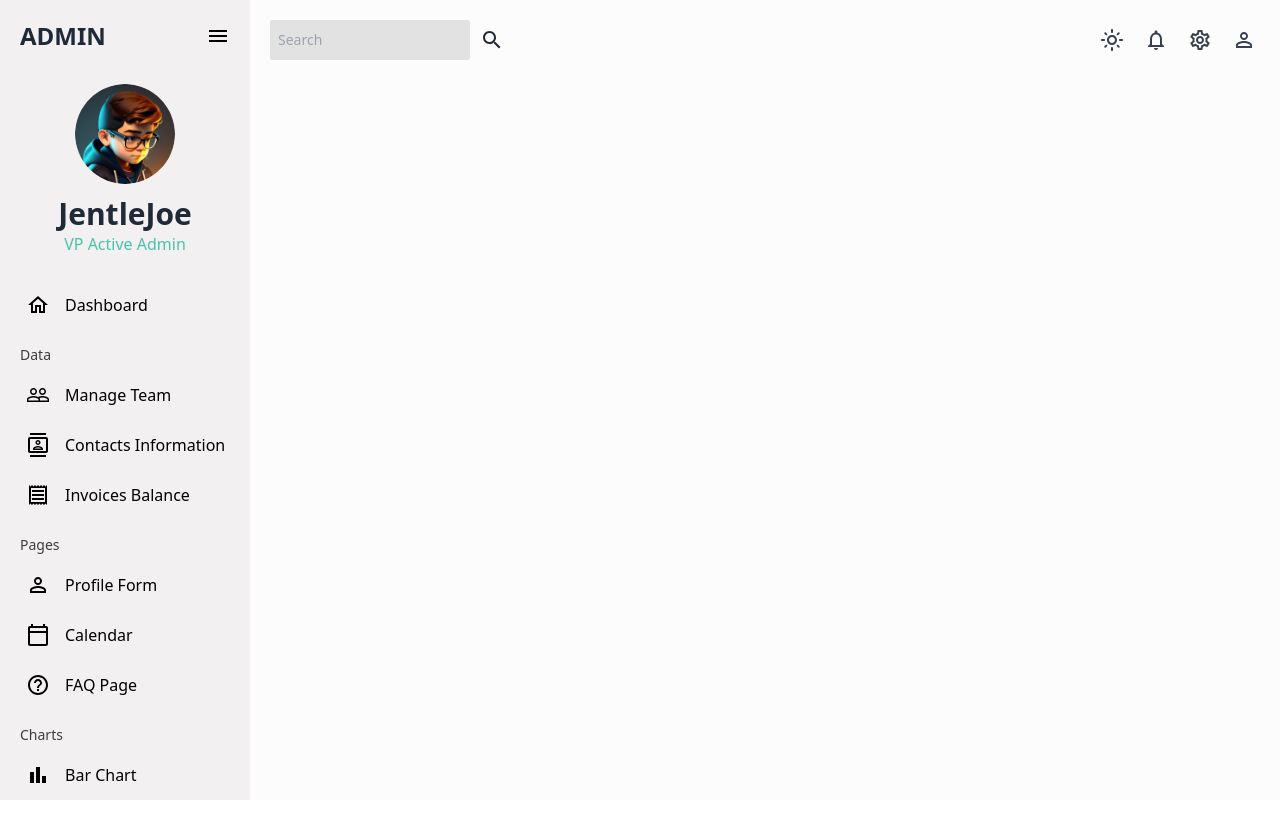
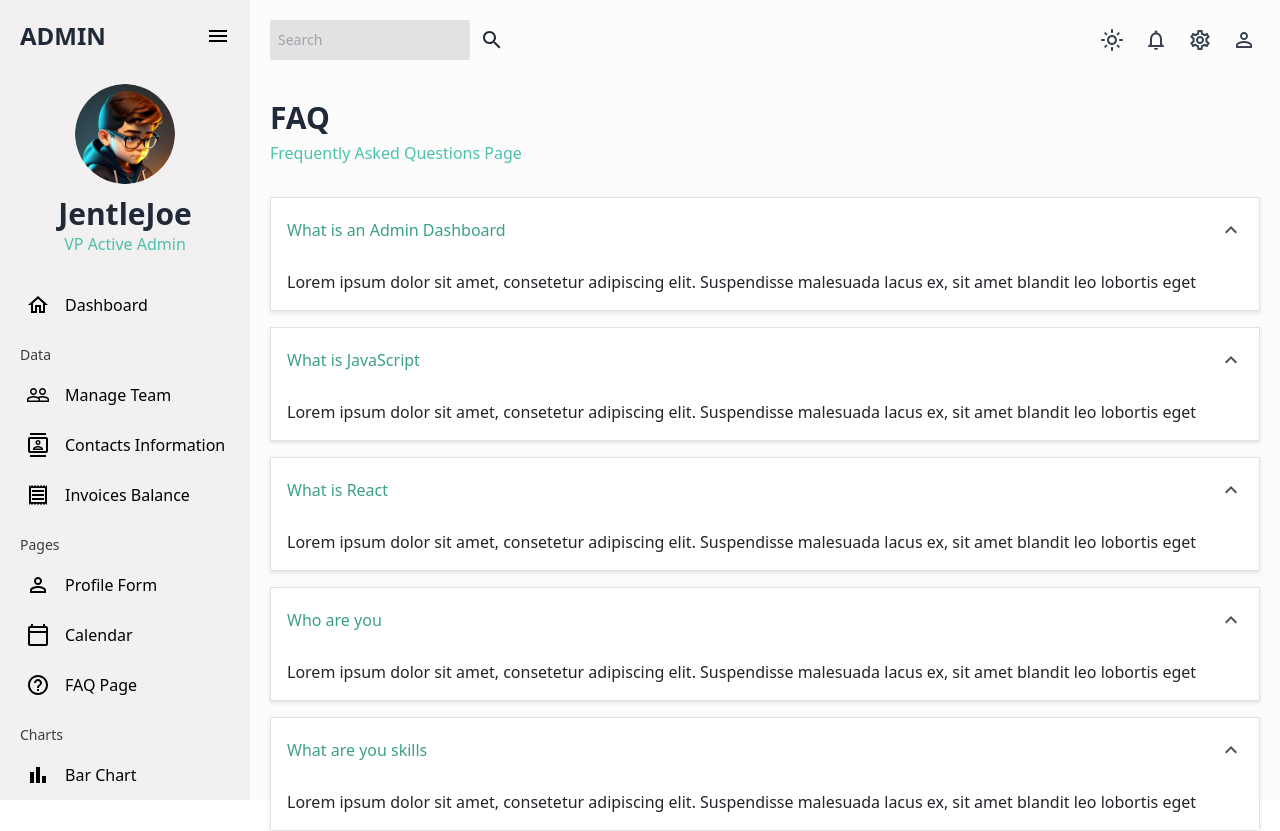
Before and after one commit to JentleJoe/react-admin, a React (Vite) app: page /faq in a window 1280 px wide. Before the commit the page ends 800 px from the top, so only its background shows below. Built offline with nearby package versions, Linux system fonts and the light colour scheme.

Commit message:
made updates and completed faq page

```diff
--- a/src/App.jsx
+++ b/src/App.jsx
@@ -2,7 +2,7 @@ import { Topbar, Sidebar } from "./scenes/global"
 import { useTheme } from "./theme/ThemeContext"
 import { Route, Routes } from "react-router-dom"
 import { Dashboard } from "./scenes/dashboard"
-import { Team, Contacts, Invoices, Form, Calendar } from "./scenes"
+import { Team, Contacts, Invoices, Form, Calendar, Faq } from "./scenes"
 import { Alert } from "./components"
 import { useState } from "react"
 
@@ -55,6 +55,7 @@ function App() {
           <Route path="/invoices" element={<Invoices />} />
           <Route path="/form" element={<Form setAlert={handleAlert} />} />
           <Route path="/calendar" element={<Calendar />} />
+          <Route path="/faq" element={<Faq />} />
         </Routes>
       </main>
     </div>
--- a/src/components/Alert.jsx
+++ b/src/components/Alert.jsx
@@ -1,4 +1,8 @@
+import { useTheme } from "../theme/ThemeContext"
+
 const Alert = ({text, color}) => {
+
+    //Use text color modes
   return (
     <div title='alertbox' className='dialogbx-container'>
         <div className={`dialogbx ${color}`}>{text}</div>
--- a/src/components/Header.jsx
+++ b/src/components/Header.jsx
@@ -6,7 +6,7 @@ const Header = ({ title, subtitle }) => {
   return (
     <div className={`mb-8 mt-10`}>
         <h2 className={`font-bold ${theme.text} text-3xl sm:mb-[5px] `}>{title}</h2>
-        <h2 className={`text-[#4CC2AC] `}>{subtitle}</h2>
+        <h2 className={`text-[#4CC2AC] font-medium `}>{subtitle}</h2>
     </div>
   )
 }
--- a/src/scenes/calendar/Calendar.jsx
+++ b/src/scenes/calendar/Calendar.jsx
@@ -43,12 +43,13 @@ const Calendar = () => {
     <div>
         <Header title='CALENDAR' subtitle='Full Calendar Interactive Page' />
         <div className="flex justify-between">
-            <div className="md:mr-5 mr-3 sm:p-4 p-2 rounded-[4px] flex flex-col items-center max-w-[15vw]" style={theme.calendarSidebar}>
+            <div className="min-w-[80px] md:mr-5 mr-3 max-[500px]:p-1 lg:p-4 p-2 rounded-[4px]
+            flex flex-col items-center max-w-[15vw]" style={theme.calendarSidebar}>
                 {/* CALENDAR SIDEBAR */}
                 <h3 className="font-medium max-sm:text-sm mb-4">Events</h3>
                 {
                     currentEvents.map((event) => (
-                        <div key={event.id} className="max-sm:text-xs sm:text-sm md:text-base flex flex-wrap items-center mb-2  rounded-sm bg-[#4cceac] p-2">
+                        <div key={event.id} className="max-[500px]:text-[8px] max-sm:text-xs sm:text-sm md:text-base flex flex-wrap items-center mb-2  rounded-sm bg-[#4cceac] p-2">
                             <h4>{event.title}</h4>
                             <p>
                             {
--- /dev/null
+++ b/src/scenes/faq/Faq.jsx
@@ -0,0 +1,58 @@
+import { Header } from "../../components";
+import { Accordion, AccordionSummary, AccordionDetails } from "@mui/material";
+import { ExpandMore } from "@mui/icons-material";
+import { useTheme } from "../../theme/ThemeContext";
+
+const Faq = () => {
+   const { theme } = useTheme()
+
+   const faqs = [
+    {
+        question: 'What is an Admin Dashboard',
+        answer: `Lorem ipsum dolor sit amet, consetetur adipiscing elit. Suspendisse
+                malesuada lacus ex, sit amet blandit leo lobortis eget`,
+    },
+    {
+        question: 'What is JavaScript',
+        answer: `Lorem ipsum dolor sit amet, consetetur adipiscing elit. Suspendisse
+                malesuada lacus ex, sit amet blandit leo lobortis eget`,
+    },
+    {
+        question: 'What is React',
+        answer: `Lorem ipsum dolor sit amet, consetetur adipiscing elit. Suspendisse
+                malesuada lacus ex, sit amet blandit leo lobortis eget`,
+    },
+    {
+        question: 'Who are you',
+        answer: `Lorem ipsum dolor sit amet, consetetur adipiscing elit. Suspendisse
+                malesuada lacus ex, sit amet blandit leo lobortis eget`,
+    },
+    {
+        question: 'What are you skills',
+        answer: `Lorem ipsum dolor sit amet, consetetur adipiscing elit. Suspendisse
+                malesuada lacus ex, sit amet blandit leo lobortis eget`,
+    },
+   ]
+
+  return (
+    <div>
+        <Header title="FAQ" subtitle='Frequently Asked Questions Page' />
+
+        {
+            faqs.map((faq, index) => (
+                <Accordion defaultExpanded sx={theme.accordion} key={index}>
+                    <AccordionSummary expandIcon={<ExpandMore />}
+                    sx={theme.accordionSummary}>
+                        <h5 className={` text-[#3B9F8A]`}>{faq.question}</h5>
+                    </AccordionSummary>
+                    <AccordionDetails sx={theme.accordionDetails}>
+                        <p>{faq.answer}</p>
+                    </AccordionDetails>
+                </Accordion>
+            ))
+        }
+    </div>
+  )
+}
+
+export default Faq
--- a/src/scenes/index.js
+++ b/src/scenes/index.js
@@ -4,6 +4,7 @@ import Contacts from './contacts/Contacts'
 import Invoices from './invoices/Invoices'
 import Form from './form/Form'
 import Calendar from './calendar/Calendar'
+import Faq from './faq/Faq'
 
 export {
     Topbar,
@@ -13,4 +14,5 @@ export {
     Invoices,
     Form,
     Calendar,
+    Faq,
 }
--- a/src/theme/themeConfig.js
+++ b/src/theme/themeConfig.js
@@ -46,6 +46,27 @@ export const lightTheme = {
             helperTextSize: '10px',
         },
     },
+    accordion: {
+        // backgroundColor: '#f2f0f0',
+        // '&:hover': {
+        //   backgroundColor: '#e6f3ff'
+        // },
+        boxShadow: '0 2px 4px rgba(0,0,0,0.1)',
+        border: '1px solid #dee2e6'
+      },
+      accordionSummary: {
+        backgroundColor: '',
+        '& .MuiAccordionSummary-expandIconWrapper': {
+          color: '#495057'  // Change icon color
+        },
+        '&:hover': {
+        //   backgroundColor: '#f2f0f0'
+        }
+      },
+      accordionDetails: {
+        backgroundColor: '#ffffff',
+        color: '#212529'
+      },
 }
 
 export const darkTheme = {
@@ -96,4 +117,26 @@ export const darkTheme = {
             helperTextSize: '10px',
         },
     },
+    accordion: {
+        // backgroundColor: '#f2f0f0',
+        // '&:hover': {
+        //   backgroundColor: '#e6f3ff'
+        // },
+        // boxShadow: '0 2px 4px rgba(0,0,0,0.1)',
+        // border: '1px solid #202020'
+      },
+      accordionSummary: {
+        backgroundColor: '#202020',
+        // borderBottom: '1px solid #202020',
+        '& .MuiAccordionSummary-expandIconWrapper': {
+          color: 'white'  // Change icon color
+        },
+        '&:hover': {
+        //   backgroundColor: '#f2f0f0'
+        }
+      },
+      accordionDetails: {
+        backgroundColor: '#202020',
+        color: 'white'
+      },
 }
```
